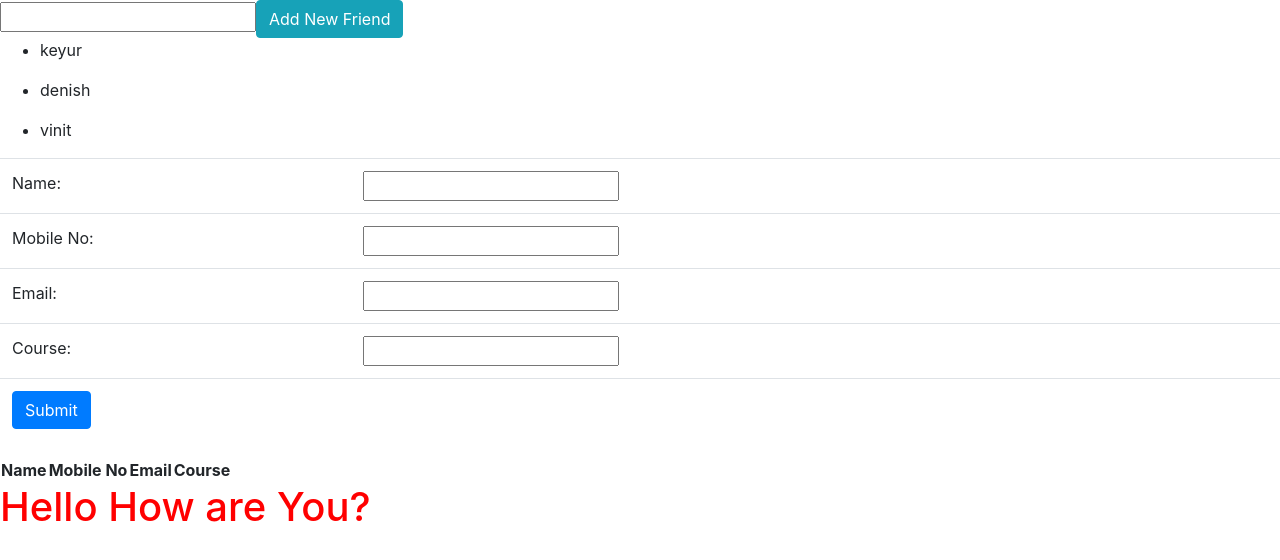
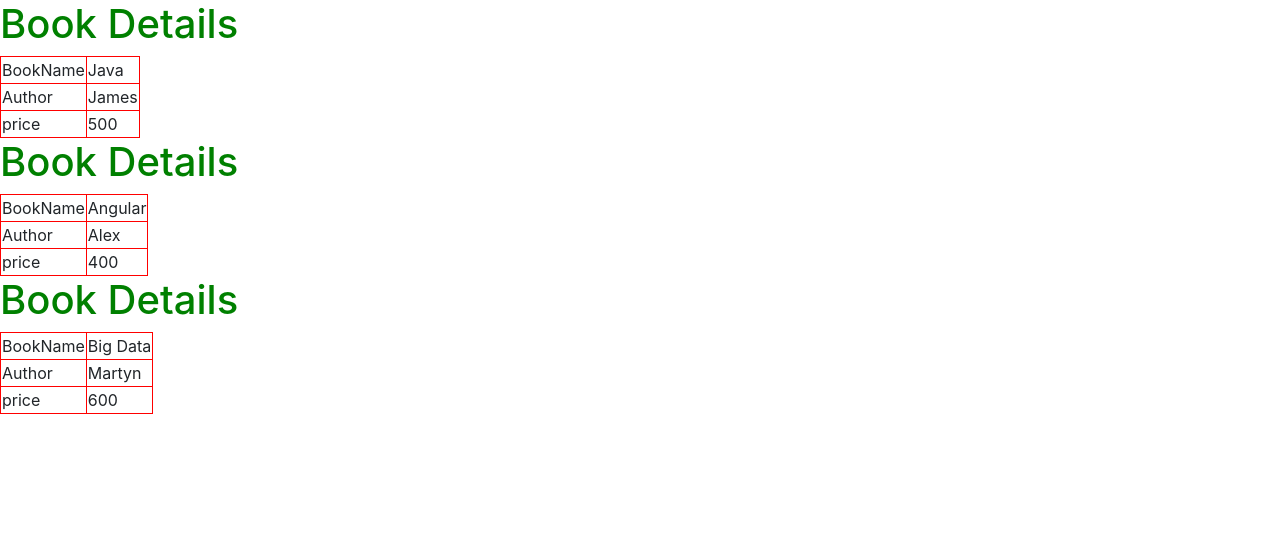
Before and after one commit to keyur2714/AngularClasses, an Angular app in the folder IMS/: page / in a window 1280 px wide. Shown: the top 560 px of the page. Built offline with nearby package versions, Linux system fonts and the light colour scheme.

Commit message:
Added Book Detail Component With @Input

```diff
--- a/IMS/src/app/app.component.html
+++ b/IMS/src/app/app.component.html
@@ -1,3 +1,9 @@
-{{title}}
+<!-- {{title}}
 <br/>
-<app-inquiry></app-inquiry>
+<app-inquiry></app-inquiry> -->
+<app-book-detail *ngFor="let book of books"
+    [bookName]="book.name"
+    [author]="book.author"
+    [price]="book.price"
+>
+</app-book-detail>
--- a/IMS/src/app/app.component.ts
+++ b/IMS/src/app/app.component.ts
@@ -1,10 +1,32 @@
-import { Component } from '@angular/core';
-
+import { Component,OnInit } from '@angular/core';
+import { Book } from './book-detail/book.model';
 @Component({
-  selector: 'app-root1',
+  selector: 'app-root',
   templateUrl: './app.component.html',
   styleUrls: ['./app.component.css']
 })
-export class AppComponent {
+export class AppComponent implements OnInit{
   title = 'IMS';
+  books: Book[] = [
+    {
+      "name":"Java",
+      "author":"James",
+      "price":500
+    },
+    {
+      "name":"Angular",
+      "author":"Alex",
+      "price":400
+    },
+    {
+      "name":"Big Data",
+      "author":"Martyn",
+      "price":600
+    }
+  ];
+  ngOnInit(){
+    // this.book.name = 'Angular';
+    // this.book.author = 'Alex';
+    // this.book.price = 400;
+  }
 }
--- /dev/null
+++ b/IMS/src/app/book-detail/book-detail.component.css
@@ -0,0 +1,6 @@
+h1{
+    color: green;
+}
+table tr td{
+    border: 1px solid red;
+}
--- /dev/null
+++ b/IMS/src/app/book-detail/book-detail.component.html
@@ -0,0 +1,15 @@
+<h1>Book Details</h1>
+<table>
+  <tr>
+    <td>BookName</td>
+    <td>{{name}}</td>
+  </tr>
+  <tr>
+    <td>Author</td>
+    <td>{{author}}</td>
+  </tr>
+  <tr>
+    <td>price</td>
+    <td>{{price}}</td>
+  </tr>
+</table>
--- /dev/null
+++ b/IMS/src/app/book-detail/book-detail.component.ts
@@ -0,0 +1,22 @@
+import { Component, OnInit, Input } from '@angular/core';
+
+@Component({
+  selector: 'app-book-detail',
+  templateUrl: './book-detail.component.html',
+  styleUrls: ['./book-detail.component.css']
+})
+export class BookDetailComponent implements OnInit {
+
+  @Input("bookName")
+  name:string = "Java";
+  @Input()
+  author:string = "James";
+  @Input()
+  price:number= 500;
+
+  constructor() { }
+
+  ngOnInit() {
+  }
+
+}
--- /dev/null
+++ b/IMS/src/app/book-detail/book.model.ts
@@ -0,0 +1,3 @@
+export class Book{
+    constructor(public name?:string,public author?:string,public price?:number){}
+}
--- a/IMS/src/app/inquiry/inquiry.component.html
+++ b/IMS/src/app/inquiry/inquiry.component.html
@@ -1,5 +1,8 @@
-<input type="text" #friendName />
-<button class="btn btn-info" (click)="addNewFriend(friendName.value)">Add New Friend</button>
+<!--<input type="text" #friendName /> -->
+<input type="text" name="fName" [ngModel]="friendName" />
+{{friendName}}
+<!--<button class="btn btn-info" (click)="addNewFriend(friendName.value)">Add New Friend</button>-->
+<button class="btn btn-info" (click)="addNewFriend()">Add New Friend</button>
 <ul *ngFor="let name of friendsName">
     <li>{{name}}</li>
 </ul>
@@ -10,23 +13,29 @@
 <table class="table" align=center>
     <tr>
         <td>Name:</td>
-        <td><input type=text #name /></td>
+        <!--<td><input type=text #name /></td>-->
+        <td><input type=text name="name" [(ngModel)]="inquiry.name" /></td>
+        {{inquiry.name}}
     </tr>
     <tr>
         <td>Mobile No:</td>
-        <td><input type=text #mobileNo /></td>
+        <!--<td><input type=text #mobileNo /></td>-->
+        <td><input type=text name="mobileNo" [(ngModel)]="inquiry.mobileNo" /></td>
     </tr>
     <tr>
         <td>Email:</td>
-        <td><input type=text #email /></td>
+        <!--<td><input type=text #email /></td>-->
+        <td><input type=text name="email" [(ngModel)]="inquiry.email" /></td>
     </tr>
     <tr>
         <td>Course:</td>
-        <td><input type=text #course /></td>
+        <!--<td><input type=text #course /></td>-->
+        <td><input type=text name="course" [(ngModel)]="inquiry.course" /></td>
     </tr>
     <tr>
         <td colspan="2">
-            <button class="btn btn-primary" type="button" [disabled]="name.value === ''?false:true" (click)="saveInquiry(name.value,mobileNo.value,email.value,course.value)">Submit</button>
+            <!--<button class="btn btn-primary" type="button" [disabled]="name.value === ''?false:true" (click)="saveInquiry(name.value,mobileNo.value,email.value,course.value)">Submit</button>-->
+            <button class="btn btn-primary" type="button" [disabled]="name.value === ''?false:true" (click)="saveInquiry()">Submit</button>
         </td>
     </tr>
 </table>
--- a/IMS/src/app/inquiry/inquiry.component.ts
+++ b/IMS/src/app/inquiry/inquiry.component.ts
@@ -8,11 +8,12 @@ import { Inquiry } from './inquiry';
 })
 export class InquiryComponent implements OnInit {
 
+  friendName:string = 'sachin';
   //Old way
   //inquiry = {name:"",mobileNo:"",email:"",course:""};
   friendsName : string[] = ["keyur","denish","vinit"];
   inquiryList : Inquiry[] = [];
-  inquiry : Inquiry;
+  inquiry : Inquiry = new Inquiry();
 
 
 
@@ -21,7 +22,7 @@ export class InquiryComponent implements OnInit {
   ngOnInit() {
   }
 
-  saveInquiry(name:string,mobileNo:string,email:string,course:string){
+  /*saveInquiry(name:string,mobileNo:string,email:string,course:string){
     console.log("Hello:"+ name);
     this.inquiry = new Inquiry();
     this.inquiry.name = name;
@@ -29,9 +30,16 @@ export class InquiryComponent implements OnInit {
     this.inquiry.email = email;
     this.inquiry.course = course;
     this.inquiryList.push(this.inquiry);
+  }*/
+  saveInquiry(){
+    this.inquiryList.push(this.inquiry);
   }
-  addNewFriend(friendName){
+  /*addNewFriend(friendName){
     console.log(friendName);
     this.friendsName.push(friendName);
+  }*/
+  addNewFriend(){
+    console.log(this.friendName);
+    this.friendsName.push(this.friendName);
   }
 }
--- a/IMS/src/index.html
+++ b/IMS/src/index.html
@@ -9,6 +9,6 @@
   <link rel="icon" type="image/x-icon" href="favicon.ico">
 </head>
 <body>
-   <app-inquiry></app-inquiry>
+   <app-root></app-root>
 </body>
 </html>
```
Also changed, not shown: IMS/src/app/app.module.ts (+7 -3 lines).
